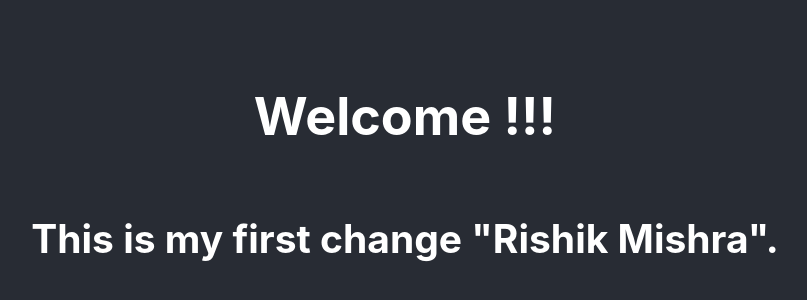
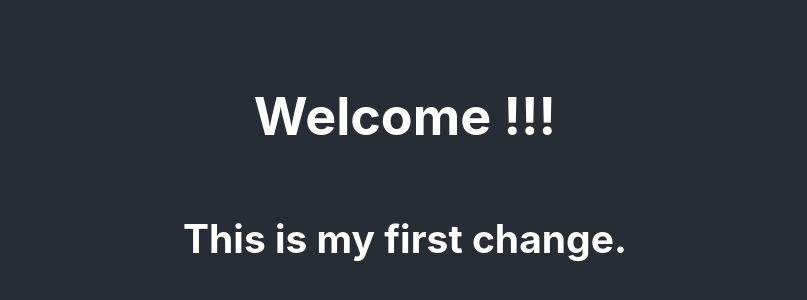
Before and after one commit to mv91b/Learner-s_profile, a React (Create React App) app: page / in a window 1280 px wide. Shown: the part 228-528 px from the top of the page, without its empty margins (235-1042 px from the left). Built offline with nearby package versions, Linux system fonts and the light colour scheme.

Commit message:
this is Rk

```diff
--- a/src/App.js
+++ b/src/App.js
@@ -7,7 +7,7 @@ function App() {
       <header className="App-header">
         <h1> Welcome !!! </h1>
         <h2>
-          This is my first change "Rishik Mishra".
+          This is my first change.
         </h2>
 
 
```
